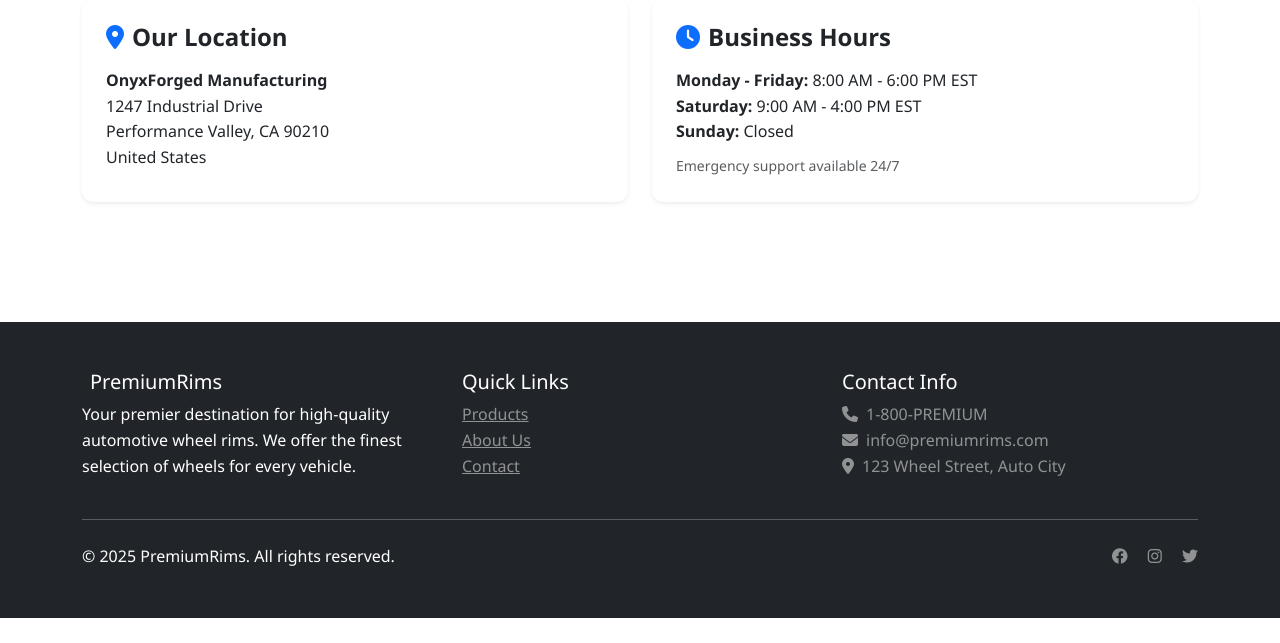
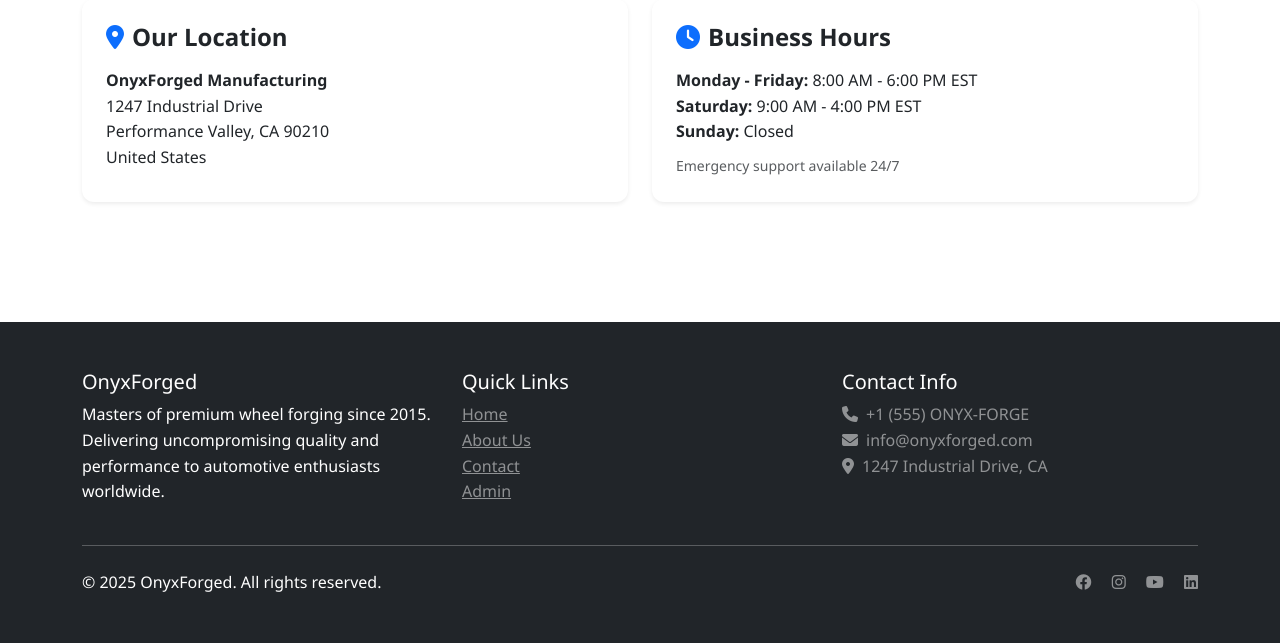
Before and after one commit to deepbasak/WheelPro, a Flask app: page /contact in a window 1280 px wide. Shown: the part 1972-2615 px from the top of the page. Before the commit the page ends 2590 px from the top, so only its background shows below. Run offline with Flask 3, Linux system fonts and the light colour scheme; some libraries are stand-ins or nearby versions.

Commit message:
Update website branding and contact form to reflect new company details
Updates base.html with new branding, contact info, social links, and links contact form to Formspree in contact.html.

Replit-Commit-Author: Agent
Replit-Commit-Session-Id: 25048640-87ee-4f14-8e58-eeda47af89bb
Replit-Commit-Screenshot-Url: https://storage.googleapis.com/screenshot-production-us-central1/cb7ae697-94f5-4f18-b82d-ed7dc0bac039/9e8570c6-df51-4998-bfcc-cf2431f6509b.jpg

```diff
--- a/templates/base.html
+++ b/templates/base.html
@@ -88,35 +88,37 @@
         <div class="container">
             <div class="row">
                 <div class="col-md-4">
-                    <h5><i class="fas fa-tire me-2"></i>PremiumRims</h5>
-                    <p>Your premier destination for high-quality automotive wheel rims. We offer the finest selection of wheels for every vehicle.</p>
+                    <h5>OnyxForged</h5>
+                    <p>Masters of premium wheel forging since 2015. Delivering uncompromising quality and performance to automotive enthusiasts worldwide.</p>
                 </div>
                 <div class="col-md-4">
                     <h5>Quick Links</h5>
                     <ul class="list-unstyled">
-                        <li><a href="{{ url_for('index') }}" class="text-white-50">Products</a></li>
-                        <li><a href="#" class="text-white-50">About Us</a></li>
-                        <li><a href="#" class="text-white-50">Contact</a></li>
+                        <li><a href="{{ url_for('index') }}" class="text-white-50">Home</a></li>
+                        <li><a href="{{ url_for('about') }}" class="text-white-50">About Us</a></li>
+                        <li><a href="{{ url_for('contact') }}" class="text-white-50">Contact</a></li>
+                        <li><a href="{{ url_for('admin_login') }}" class="text-white-50">Admin</a></li>
                     </ul>
                 </div>
                 <div class="col-md-4">
                     <h5>Contact Info</h5>
                     <p class="text-white-50">
-                        <i class="fas fa-phone me-2"></i>1-800-PREMIUM<br>
-                        <i class="fas fa-envelope me-2"></i>info@premiumrims.com<br>
-                        <i class="fas fa-map-marker-alt me-2"></i>123 Wheel Street, Auto City
+                        <i class="fas fa-phone me-2"></i>+1 (555) ONYX-FORGE<br>
+                        <i class="fas fa-envelope me-2"></i>info@onyxforged.com<br>
+                        <i class="fas fa-map-marker-alt me-2"></i>1247 Industrial Drive, CA
                     </p>
                 </div>
             </div>
             <hr class="my-4">
             <div class="row align-items-center">
                 <div class="col-md-6">
-                    <p class="mb-0">&copy; 2025 PremiumRims. All rights reserved.</p>
+                    <p class="mb-0">&copy; 2025 OnyxForged. All rights reserved.</p>
                 </div>
                 <div class="col-md-6 text-end">
-                    <a href="#" class="text-white-50 me-3"><i class="fab fa-facebook"></i></a>
-                    <a href="#" class="text-white-50 me-3"><i class="fab fa-instagram"></i></a>
-                    <a href="#" class="text-white-50"><i class="fab fa-twitter"></i></a>
+                    <a href="https://facebook.com/onyxforged" class="text-white-50 me-3" target="_blank"><i class="fab fa-facebook"></i></a>
+                    <a href="https://instagram.com/onyxforged" class="text-white-50 me-3" target="_blank"><i class="fab fa-instagram"></i></a>
+                    <a href="https://youtube.com/onyxforged" class="text-white-50 me-3" target="_blank"><i class="fab fa-youtube"></i></a>
+                    <a href="https://linkedin.com/company/onyxforged" class="text-white-50" target="_blank"><i class="fab fa-linkedin"></i></a>
                 </div>
             </div>
         </div>
--- a/templates/contact.html
+++ b/templates/contact.html
@@ -116,25 +116,33 @@
                 <div class="card border-0 shadow">
                     <div class="card-body p-5">
                         <h3 class="fw-bold mb-4 text-center">Send Us a Message</h3>
-                        <form>
+
+                        {% if request.args.get('success') %}
+                        <div class="alert alert-success alert-dismissible fade show" role="alert">
+                            <i class="fas fa-check-circle me-2"></i>
+                            <strong>Thank you!</strong> Your message has been sent successfully. We'll get back to you within 24 hours.
+                            <button type="button" class="btn-close" data-bs-dismiss="alert"></button>
+                        </div>
+                        {% endif %}
+                        <form action="https://formspree.io/f/xpznagwy" method="POST">
                             <div class="row mb-3">
                                 <div class="col-md-6">
                                     <label for="name" class="form-label">Full Name</label>
-                                    <input type="text" class="form-control" id="name" required>
+                                    <input type="text" class="form-control" id="name" name="name" required>
                                 </div>
                                 <div class="col-md-6">
                                     <label for="email" class="form-label">Email Address</label>
-                                    <input type="email" class="form-control" id="email" required>
+                                    <input type="email" class="form-control" id="email" name="email" required>
                                 </div>
                             </div>
                             <div class="row mb-3">
                                 <div class="col-md-6">
                                     <label for="phone" class="form-label">Phone Number</label>
-                                    <input type="tel" class="form-control" id="phone">
+                                    <input type="tel" class="form-control" id="phone" name="phone">
                                 </div>
                                 <div class="col-md-6">
                                     <label for="subject" class="form-label">Subject</label>
-                                    <select class="form-select" id="subject">
+                                    <select class="form-select" id="subject" name="subject">
                                         <option value="">Select a topic...</option>
                                         <option value="quote">Request a Quote</option>
                                         <option value="technical">Technical Support</option>
@@ -145,8 +153,10 @@
                             </div>
                             <div class="mb-3">
                                 <label for="message" class="form-label">Message</label>
-                                <textarea class="form-control" id="message" rows="5" placeholder="Tell us about your vehicle, performance goals, or any questions you have..." required></textarea>
+                                <textarea class="form-control" id="message" name="message" rows="5" placeholder="Tell us about your vehicle, performance goals, or any questions you have..." required></textarea>
                             </div>
+                            <input type="hidden" name="_next" value="{{ url_for('contact', _external=True) }}?success=1">
+                            <input type="hidden" name="_subject" value="New Contact Form Submission - OnyxForged">
                             <div class="text-center">
                                 <button type="submit" class="btn btn-primary btn-lg px-5">Send Message</button>
                             </div>
```
